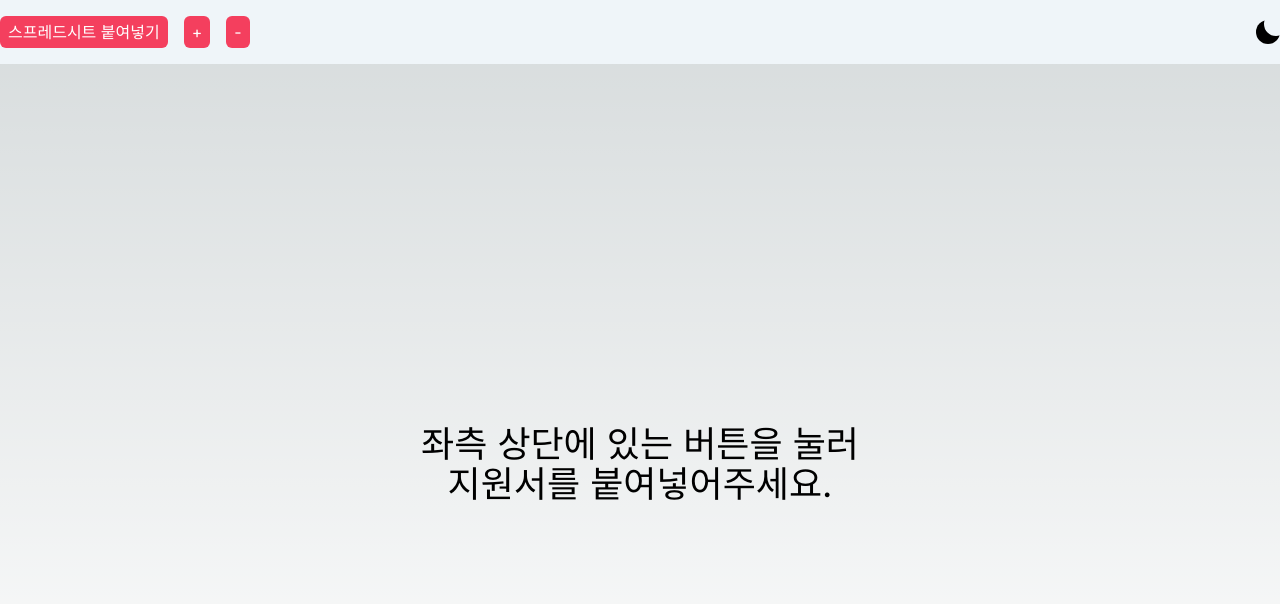
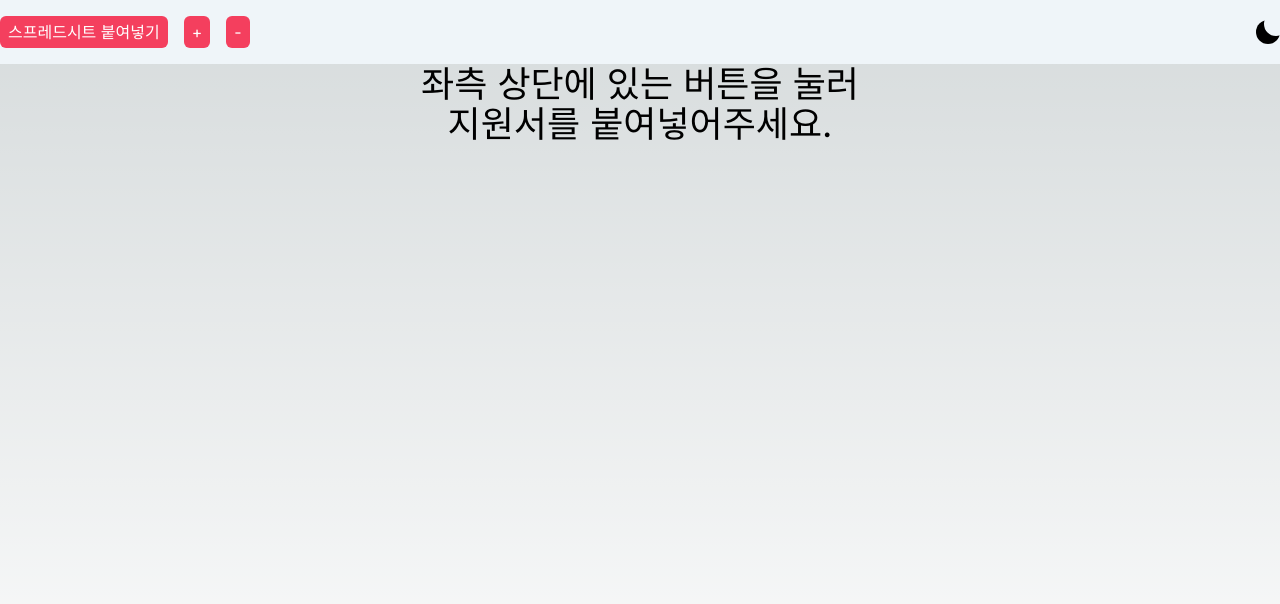
Before and after one commit to chavokim/geultto-8th-applications-viewer, a Next.js app: page / in a window 1280 px wide. Shown: the top 604 px of the page. Built offline with nearby package versions, Linux system fonts and the light colour scheme.

Commit message:
fix: main style

```diff
--- a/src/pages/index.tsx
+++ b/src/pages/index.tsx
@@ -142,7 +142,7 @@ export default function Home() {
             </div>
         </div>
       </header>
-      <main className={`${TextClass[textClassId]} h-screen`}>
+      <main className={`${TextClass[textClassId]} min-h-screen`}>
           <div
             className={"h-16"}
           />
```
